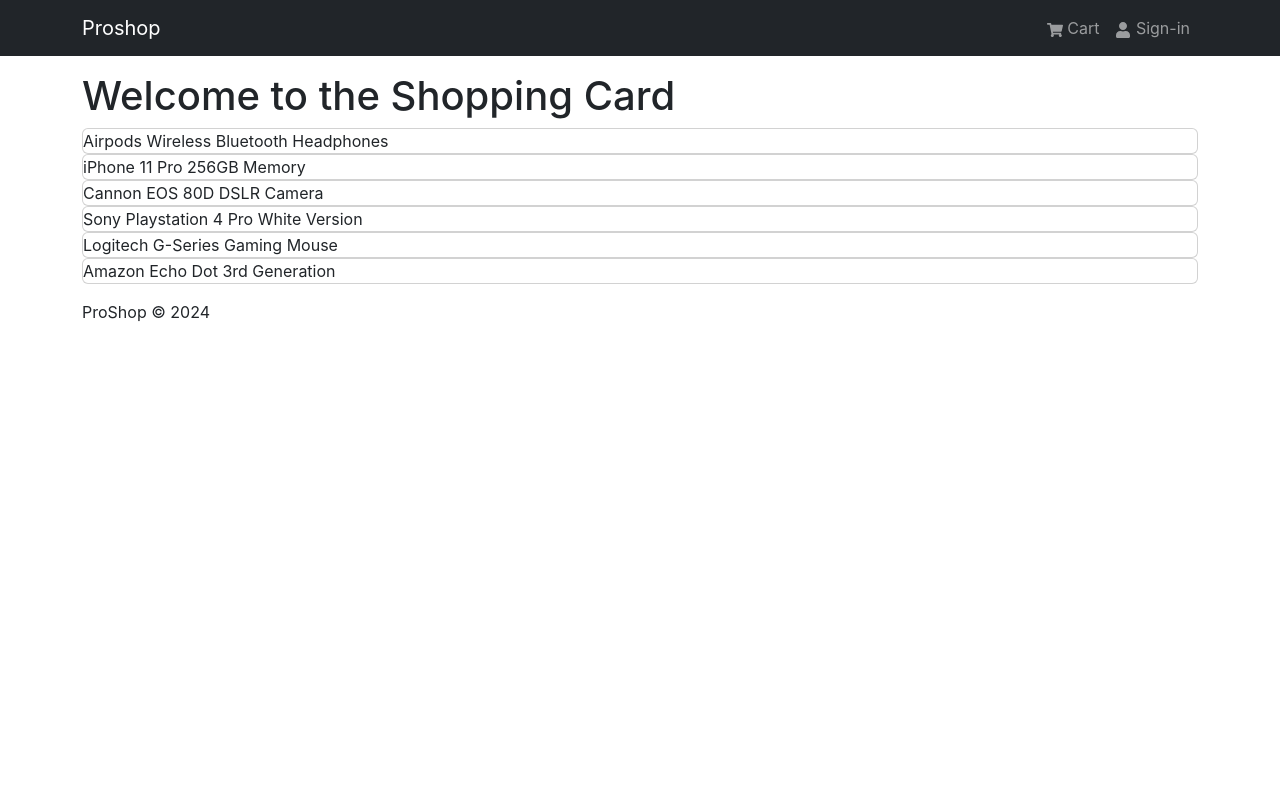
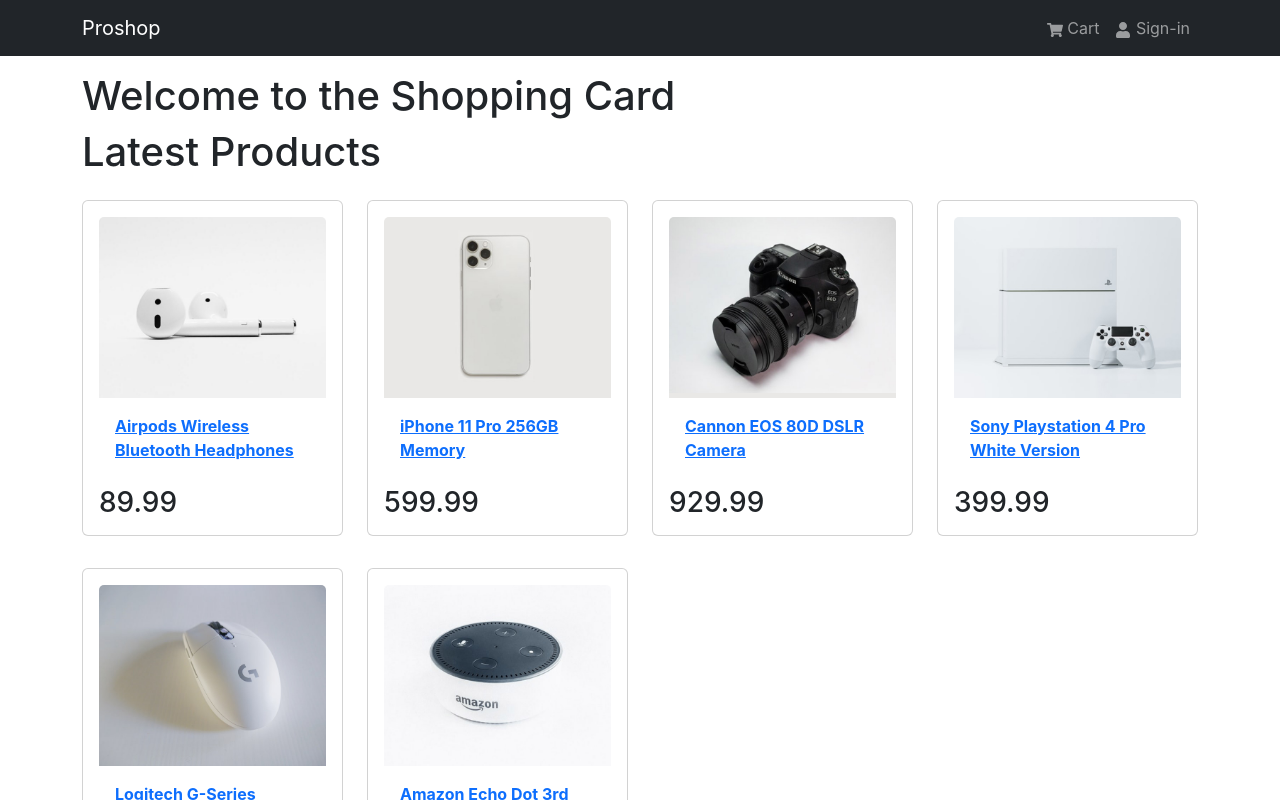
Before and after one commit to DimiTesting/proshopMERN, a React (Create React App) app in the folder frontend/: page / in a window 1280 px wide. Shown: the top 800 px of the page. Built offline with nearby package versions, Linux system fonts and the light colour scheme.

Commit message:
making the ProItem component stylish

```diff
--- a/frontend/src/components/ProductItem.jsx
+++ b/frontend/src/components/ProductItem.jsx
@@ -2,11 +2,22 @@
 
 function ProductItem ({product}) {
     return (
-        <>
-            <Card>
-                {product.name}
+            <Card className='my-3 p-3 rounded'>
+                <a href={`/products/${product._id}`}>
+                    <Card.Img src={product.image} variant='top'/>
+                </a>
+                <Card.Body>
+                    <a href={`/products/${product._id}`}>
+                        <Card.Title as='div'>
+                            <strong> {product.name} </strong>
+                        </Card.Title>
+                    </a>
+                </Card.Body>
+
+                <Card.Text as='h3'>
+                    {product.price}
+                </Card.Text>
             </Card>
-        </>
     )
 }
 
--- a/frontend/src/pages/HomePage.jsx
+++ b/frontend/src/pages/HomePage.jsx
@@ -5,12 +5,13 @@
 const HomePage = () => {
     return (
         <>
+            <h1> Latest Products </h1>
             <Row>
-                <Col>
-                    {products.map((product) => (
+                {products.map((product) => (
+                    <Col sm={12} md={6} lg={4} xl={3}>
                         <ProductItem key={product._id} product={product}/>
-                    ))}
-                </Col>
+                    </Col>
+                ))}
             </Row>
         </>
     )
```
